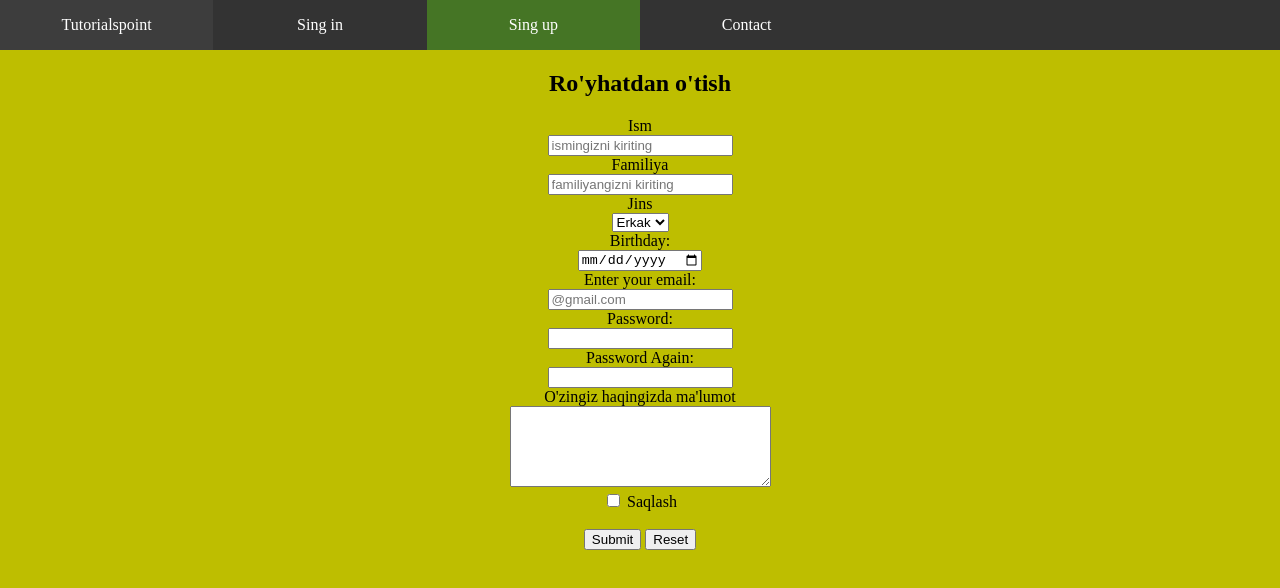
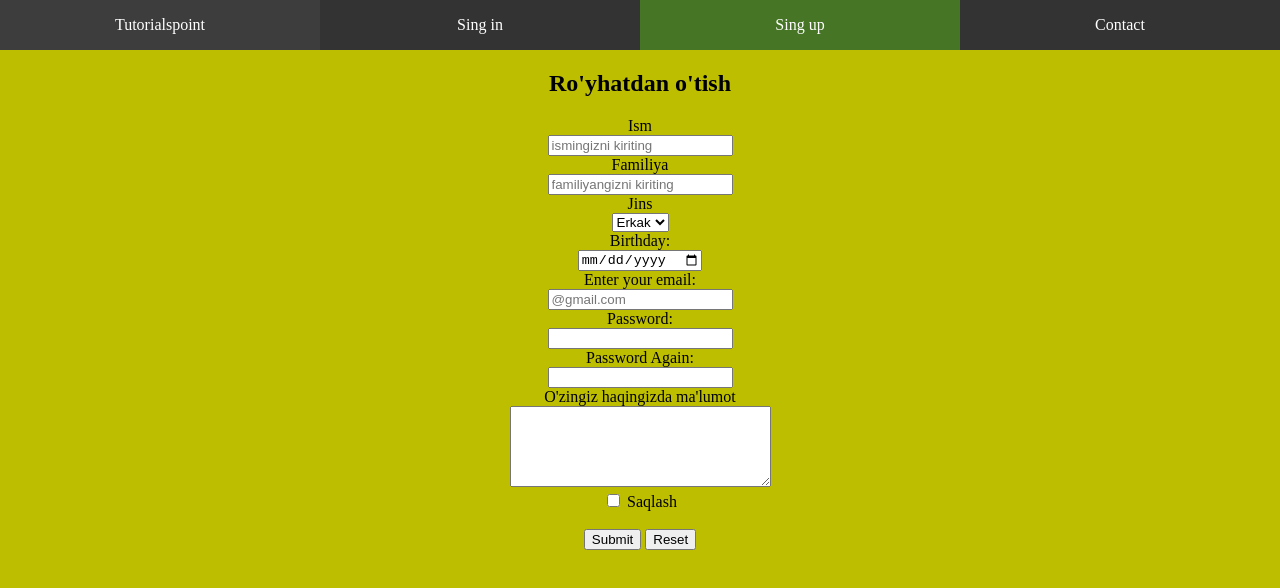
Before and after one commit to masato009/Tutorialspoints, a plain HTML site: page sing up.html in a window 1280 px wide. Drawn offline with Linux system fonts and the light colour scheme.

Commit message:
Update styless.css

```diff
--- a/styless.css
+++ b/styless.css
@@ -37,7 +37,7 @@ h5 {
 }
 
 li {
-    width: 16.66666666666666666667%;
+    width: 25%;
 }
 
 form {
```
